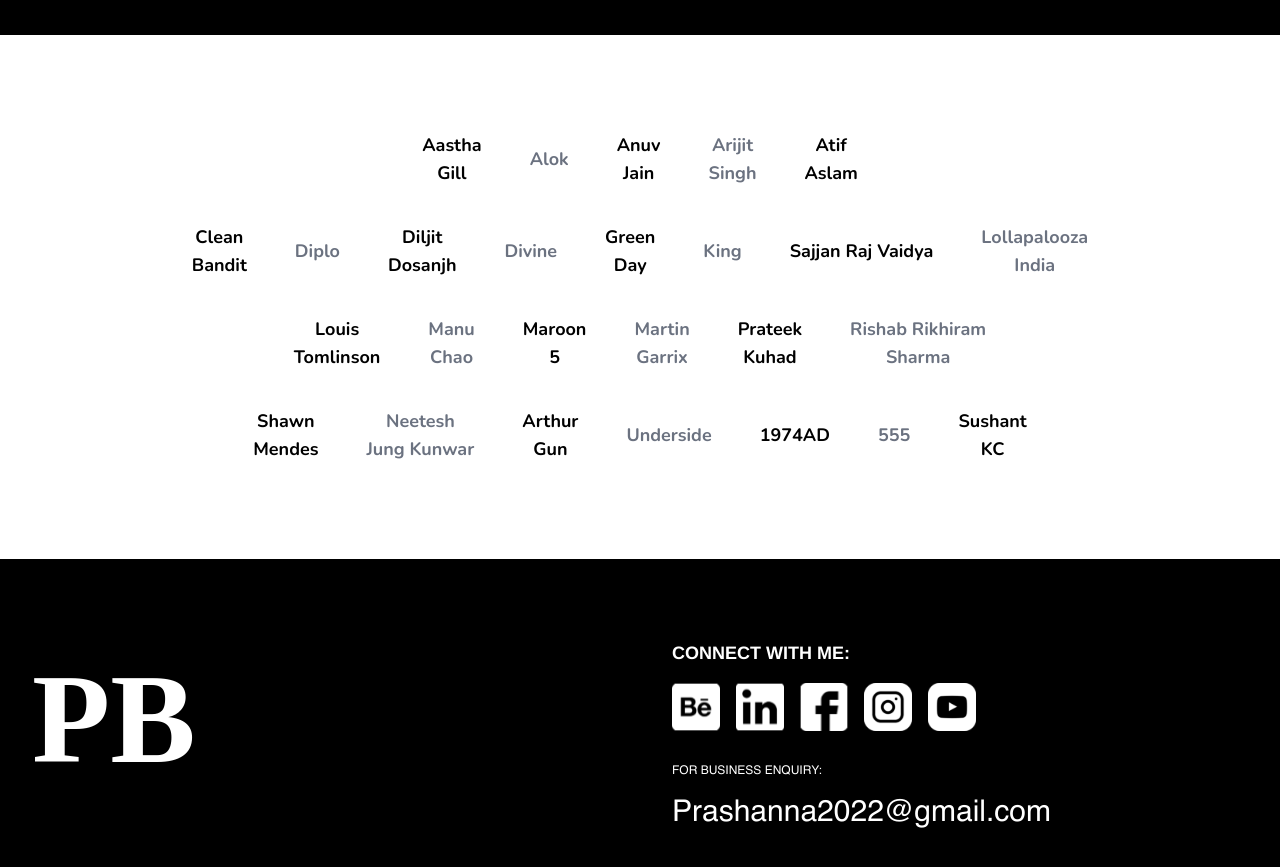
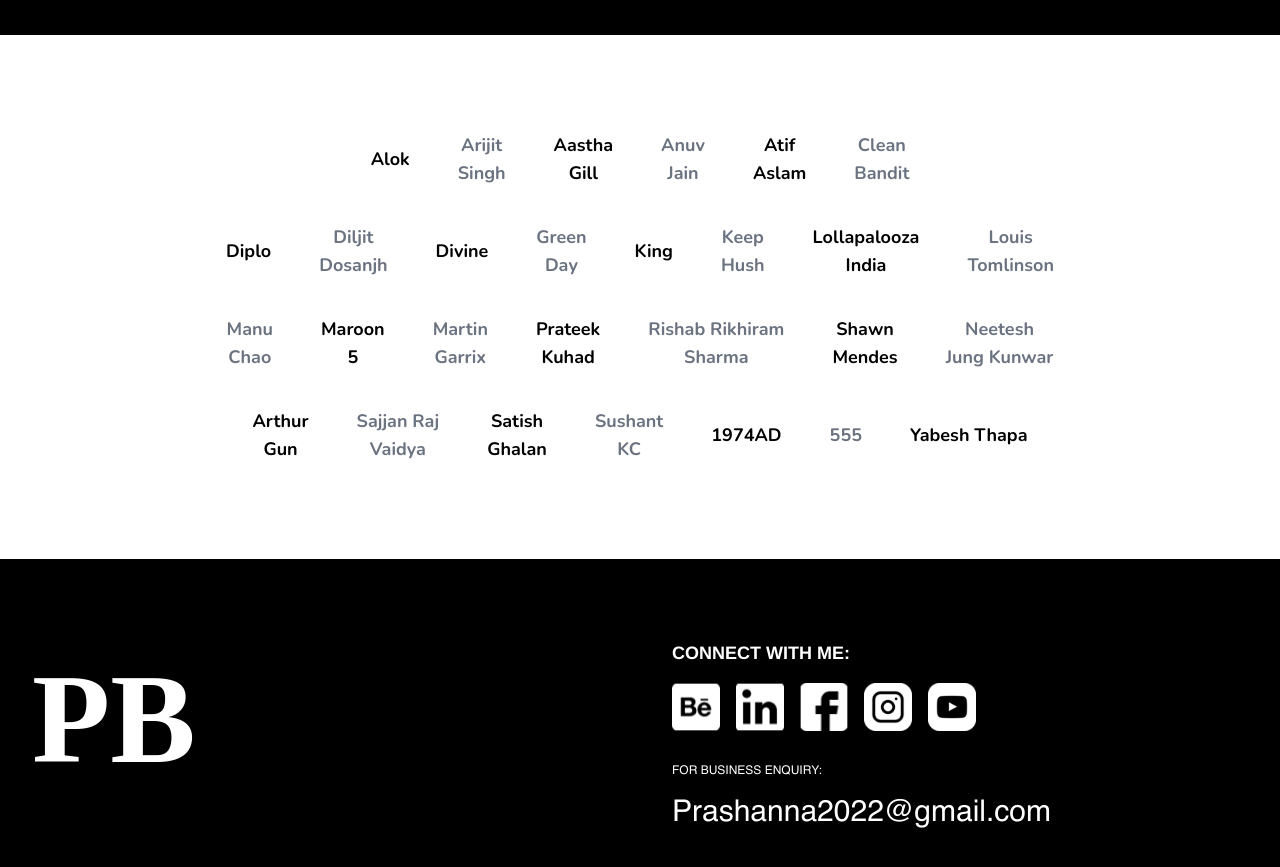
Before and after one commit to bidhan-skybase/Portfolio-Prashanna, a React (Vite) app: page / in a window 1280 px wide. Shown: the part 6320-7187 px from the top of the page. Built offline with nearby package versions, Linux system fonts and the light colour scheme.

Commit message:
fix: Artist name layout

```diff
--- a/client/pages/Index.tsx
+++ b/client/pages/Index.tsx
@@ -156,11 +156,11 @@
               initial={{ opacity: 0, y: 20 }}
               animate={{
                 opacity: isMenuOpen ? 1 : 0,
-                y: isMenuOpen ? 0 : 20
+                y: isMenuOpen ? 0 : 20,
               }}
               transition={{
                 duration: 0.3,
-                delay: isMenuOpen ? index * 0.1 : 0
+                delay: isMenuOpen ? index * 0.1 : 0,
               }}
               whileHover={{ scale: 1.05 }}
               whileTap={{ scale: 0.95 }}
@@ -433,7 +433,10 @@
   const totalWidth = greenLogos.length * logoWidth;
 
   return (
-    <section className="py-20  overflow-hidden" style={{backgroundColor:"#F0F0F0"}}>
+    <section
+      className="py-20  overflow-hidden"
+      style={{ backgroundColor: "#F0F0F0" }}
+    >
       <div className="max-w-7xl mx-auto px-8 text-center">
         <motion.h2
           style={{
@@ -1065,7 +1068,6 @@
         src: "https://res.cloudinary.com/dzign6pg0/image/upload/v1752211412/DAV_fjxice.png",
         alt: "DAV",
       },
-
     ],
     // Row 2
     [
@@ -1097,7 +1099,6 @@
         src: "https://res.cloudinary.com/dzign6pg0/image/upload/v1752211234/Niu_ifpxku.png",
         alt: "Niu",
       },
-
     ],
     // Row 3
     [
@@ -1128,7 +1129,6 @@
         alt: "Yatri",
       },
     ],
-
   ];
 
   // Special sizing rules for specific logos
@@ -1150,7 +1150,7 @@
     visible: { opacity: 1, y: 0 },
   };
 
-  const LogoGrid = ({ logos, rowIndex ,isLastRow}) => (
+  const LogoGrid = ({ logos, rowIndex, isLastRow }) => (
     <motion.div
       className={`flex justify-center items-center gap-10 lg:gap-20 flex-wrap ${
         isLastRow ? "" : "mb-12"
@@ -1205,7 +1205,12 @@
         <div className="bg-black px-8 lg:px-20 py-20">
           <div className="max-w-6xl mx-auto">
             {logoData.map((row, rowIndex) => (
-              <LogoGrid key={rowIndex} logos={row} rowIndex={rowIndex}  isLastRow={rowIndex==logoData.length-1}/>
+              <LogoGrid
+                key={rowIndex}
+                logos={row}
+                rowIndex={rowIndex}
+                isLastRow={rowIndex == logoData.length - 1}
+              />
             ))}
           </div>
         </div>
@@ -1218,38 +1223,44 @@
   // Organized artist names by rows with alternating colors
   const artistRows = [
     [
+      { name: "Alok", color: "text-black" },
+      { name: "Arijit\nSingh", color: "text-gray-500" },
       { name: "Aastha\nGill", color: "text-black" },
-      { name: "Alok", color: "text-gray-500" },
-      { name: "Anuv\nJain", color: "text-black" },
-      { name: "Arijit\nSingh", color: "text-gray-500" },
+
+      { name: "Anuv\nJain", color: "text-gray-500" },
+
       { name: "Atif\nAslam", color: "text-black" },
+      { name: "Clean\nBandit", color: "text-gray-500" },
     ],
     [
-      { name: "Clean\nBandit", color: "text-black" },
-      { name: "Diplo", color: "text-gray-500" },
-      { name: "Diljit\nDosanjh", color: "text-black" },
-      { name: "Divine", color: "text-gray-500" },
-      { name: "Green\nDay", color: "text-black" },
-      { name: "King", color: "text-gray-500" },
-      { name: "Sajjan Raj Vaidya", color: "text-black" },
-      { name: "Lollapalooza\nIndia", color: "text-gray-500" },
+      { name: "Diplo", color: "text-black" },
+      { name: "Diljit\nDosanjh", color: "text-gray-500" },
+      { name: "Divine", color: "text-black" },
+      { name: "Green\nDay", color: "text-gray-500" },
+      { name: "King", color: "text-black" },
+      { name: "Keep\n Hush", color: "text-gray-500" },
+      { name: "Lollapalooza\nIndia", color: "text-black" },
+      { name: "Louis\nTomlinson", color: "text-gray-500" },
+
+      // { name: "Sajjan Raj Vaidya", color: "text-black" },
     ],
     [
-      { name: "Louis\nTomlinson", color: "text-black" },
       { name: "Manu\nChao", color: "text-gray-500" },
       { name: "Maroon\n5", color: "text-black" },
       { name: "Martin\nGarrix", color: "text-gray-500" },
       { name: "Prateek\nKuhad", color: "text-black" },
       { name: "Rishab Rikhiram\nSharma", color: "text-gray-500" },
+      { name: "Shawn\nMendes", color: "text-black" },
+      { name: "Neetesh\nJung Kunwar", color: "text-gray-500" },
     ],
     [
-      { name: "Shawn\nMendes", color: "text-black" },
-      { name: "Neetesh\nJung Kunwar", color: "text-gray-500" },
       { name: "Arthur\nGun", color: "text-black" },
-      { name: "Underside", color: "text-gray-500" },
+      { name: "Sajjan Raj\n Vaidya", color: "text-gray-500" },
+      { name: "Satish\n Ghalan", color: "text-black" },
+      { name: "Sushant\nKC", color: "text-gray-500" },
       { name: "1974AD", color: "text-black" },
       { name: "555", color: "text-gray-500" },
-      { name: "Sushant\nKC", color: "text-black" },
+      { name: "Yabesh Thapa", color: "text-black" },
     ],
   ];
 
@@ -1311,7 +1322,8 @@
       src: "/Instagram.svg",
       alt: "Instagram",
       href: "https://www.instagram.com/prashannabajracharya/",
-    },{
+    },
+    {
       src: "/Youtube.svg",
       alt: "YouTube",
       href: "https://www.youtube.com/@untitledNepal",
@@ -1344,7 +1356,10 @@
             className="space-y-8"
           >
             <div>
-              <h3 className="text-white font-bold text-lg mb-4" style={{fontFamily:"Helvetica"}}>
+              <h3
+                className="text-white font-bold text-lg mb-4"
+                style={{ fontFamily: "Helvetica" }}
+              >
                 CONNECT WITH ME:
               </h3>
               <div className="flex space-x-4">
@@ -1364,7 +1379,10 @@
             </div>
 
             <div>
-              <h3 className="text-white  text-xs mb-4" style={{fontFamily:"Helvetica"}}>
+              <h3
+                className="text-white  text-xs mb-4"
+                style={{ fontFamily: "Helvetica" }}
+              >
                 FOR BUSINESS ENQUIRY:
               </h3>
               <a
```
Lines whose indentation alone changed are shown as unchanged.
